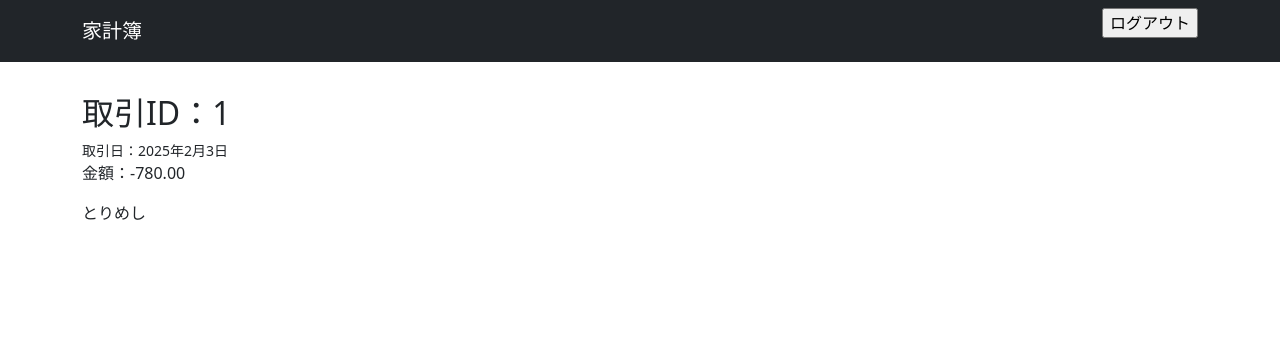
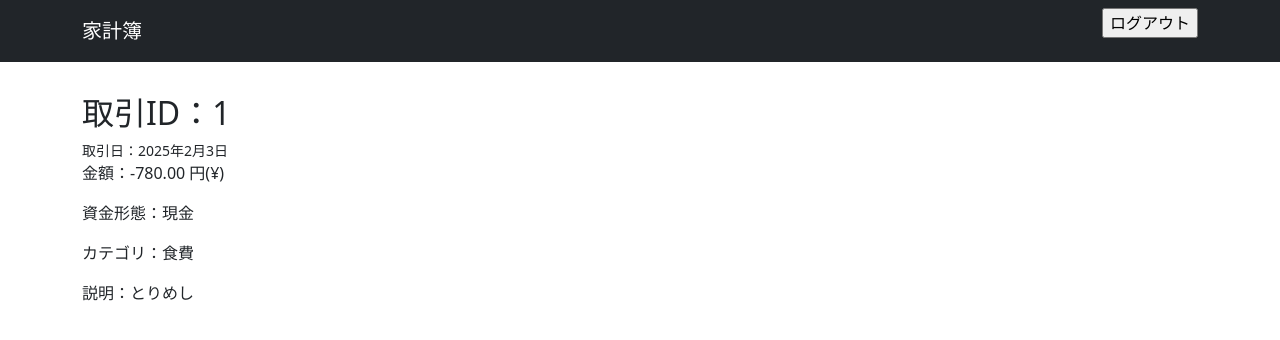
Before and after one commit to nemu-gaikokugo/kakeibo, a Django app: page /transaction/1/ in a window 1280 px wide. Shown: the top 340 px of the page. Run offline with Django 5.2, Linux system fonts and the light colour scheme; a user stored in the database is signed in; data comes from the database, SQL or seed files in the repository; both versions use the stored data as it was after the commit; some libraries are stand-ins or nearby versions.

Commit message:
資金形態テーブル追加

```diff
--- a/djangokakeibo/kakeibo/admin.py
+++ b/djangokakeibo/kakeibo/admin.py
@@ -2,6 +2,7 @@ from django.contrib import admin
 from kakeibo.models import Category
 from kakeibo.models import Currency
 from kakeibo.models import Transaction
+from kakeibo.models import AccountType
 
 class CategoryAdmin(admin.ModelAdmin):
     list_display = ('name', 'user', 'created_at', 'updated_at')
@@ -12,7 +13,11 @@ class CurrencyAdmin(admin.ModelAdmin):
 class TransactionAdmin(admin.ModelAdmin):
     list_display = ('transaction_id', 'user','category','amount','currency','date','description')
 
+class AccountTypeAdmin(admin.ModelAdmin):
+    list_display = ('name', 'created_at', 'updated_at')
+
 
 admin.site.register(Category, CategoryAdmin)
 admin.site.register(Currency, CurrencyAdmin)
 admin.site.register(Transaction, TransactionAdmin)
+admin.site.register(AccountType, AccountTypeAdmin)
--- a/djangokakeibo/kakeibo/models.py
+++ b/djangokakeibo/kakeibo/models.py
@@ -19,12 +19,21 @@ class Currency(models.Model):
     def __str__(self):
         return self.name
 
+class AccountType(models.Model):
+    name = models.CharField("資金形態", max_length=50)
+    created_at = models.DateTimeField("作成日", auto_now_add=True)
+    updated_at = models.DateTimeField("更新日", auto_now=True)
+
+    def __str__(self):
+        return self.name
+
 class Transaction(models.Model):
     transaction_id = models.AutoField(primary_key=True)
     user = models.ForeignKey(User, on_delete=models.CASCADE)
     category = models.ForeignKey(Category, on_delete=models.SET_NULL, null=True)
     amount = models.DecimalField(max_digits=10, decimal_places=2)
     currency = models.ForeignKey(Currency, on_delete=models.SET_NULL, null=True)
+    account_type = models.ForeignKey(AccountType, on_delete=models.SET_NULL, null=True)
     date = models.DateField()
     description = models.TextField(blank=True, null=True)
 
--- a/djangokakeibo/kakeibo/templates/transactions/top.html
+++ b/djangokakeibo/kakeibo/templates/transactions/top.html
@@ -14,6 +14,7 @@
             <th>カテゴリ</th>
             <th>金額</th>
             <th>通貨</th>
+            <th>資金形態</th>
             <th>取引日</th>
             <th>説明</th>
         </tr>
@@ -25,6 +26,7 @@
             <th>{{ transaction.category }}</th>
             <th>{{ transaction.amount }}</th>
             <th>{{ transaction.currency }}</th>
+            <th>{{ transaction.account_type }}</th>
             <th>{{ transaction.date }}</th>
             <th>{{ transaction.description }}</th>
         </tr>
--- a/djangokakeibo/kakeibo/templates/transactions/transaction_detail.html
+++ b/djangokakeibo/kakeibo/templates/transactions/transaction_detail.html
@@ -5,7 +5,9 @@
 <div>
     <h2>取引ID：{{ transaction.transaction_id }}</h2>
     <small>取引日：{{ transaction.date }}</small>
-    <p>金額：{{ transaction.amount }}</p>
-    <p>{{ transaction.description }}</p>
+    <p>金額：{{ transaction.amount }} {{ transaction.currency }}({{ transaction.currency.symbol }})</p>
+    <p>資金形態：{{ transaction.account_type }}</p>
+    <p>カテゴリ：{{ transaction.category }}</p>
+    <p>説明：{{ transaction.description }}</p>
 </div>
 {% endblock %}
```
Also changed, not shown: djangokakeibo/db.sqlite3, djangokakeibo/kakeibo/migrations/0005_accounttype.py (added), djangokakeibo/kakeibo/migrations/0006_transaction_account_type.py (added).
